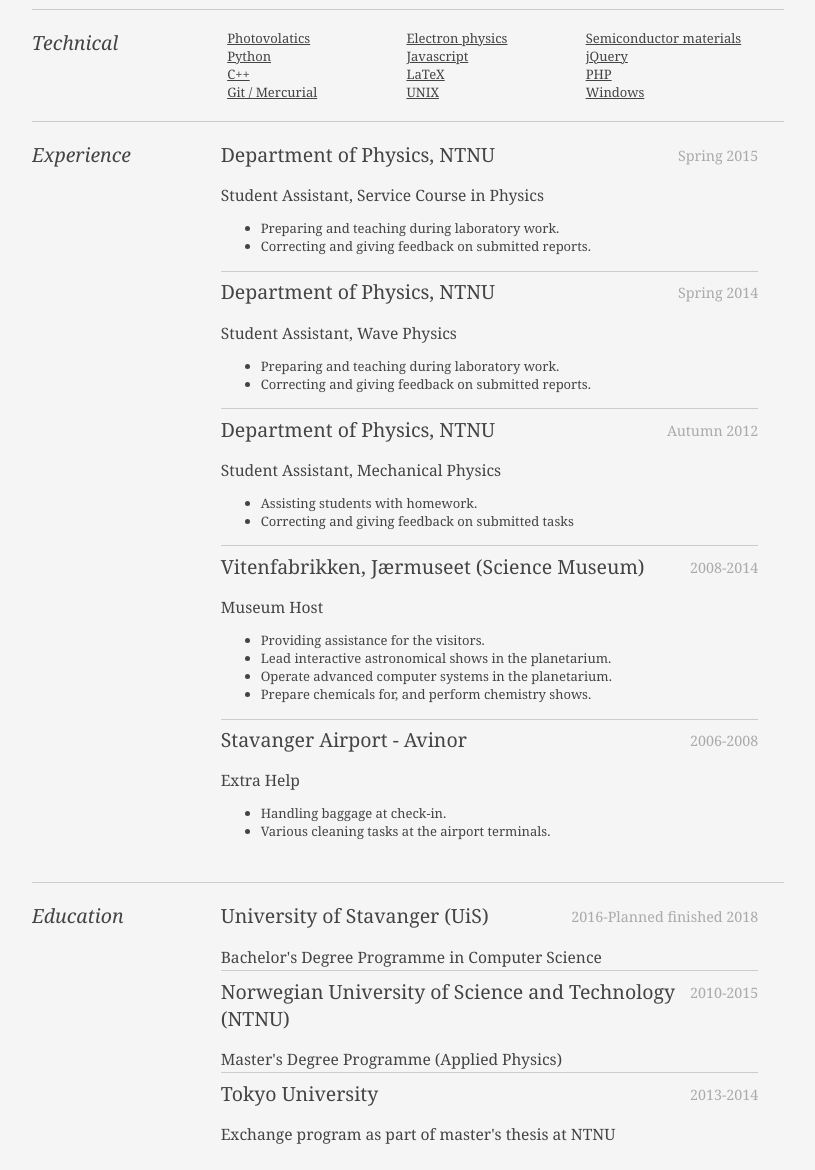
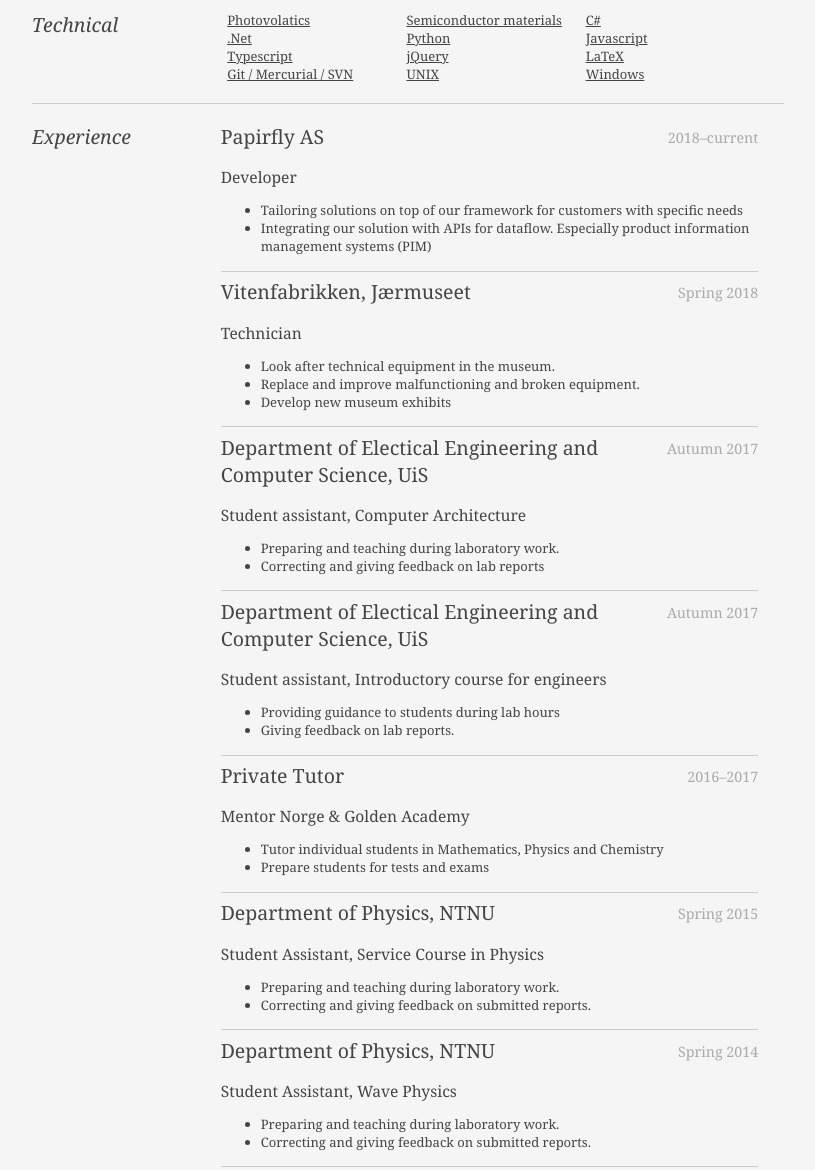
Before and after one commit to KriPet/KriPet.github.io, a plain HTML site: page index.html in a window 1280 px wide. Shown: the part 520-1690 px from the top of the page, without its empty margins (232-1047 px from the left). Drawn offline with Linux system fonts and the light colour scheme.

Commit message:
Updated CV

```diff
--- a/index.html
+++ b/index.html
@@ -1,7 +1,7 @@
 <!DOCTYPE html>
 <!-- saved from url=(0030)http://www.bakemo.no/petermoe/ -->
 <html><head><meta http-equiv="Content-Type" content="text/html; charset=UTF-8">
-	<title>Peter Kristoffersen | Résumé | me@peter.moe</title>
+	<title>Peter Kristoffersen | Résumé | work@peter.moe</title>
 
 	<meta name="keywords" content="resume,cv,job">
 	<meta name="description" content="Résumé of Peter Kristoffersen.">
@@ -10,19 +10,15 @@
 </head>
 <body>
 
-<div class="language-sel">
-		Language: <a href="http://www.bakemo.no/petermoe/index.html"><img src="gb.gif"></a> <a href="http://www.bakemo.no/petermoe/index-no.html"><img src="no.gif"></a>
-</div>
-
 <div id="outer">
 	<div id="inner">
 		<header>
 			<div class="title">
 				<h1>Peter Kristoffersen</h1>
-				<h2>M.Sci. with focus on photovoltaics</h2>
+				<h2>Programmer with M.Sci. in applied physics</h2>
 			</div>
 			<div class="contact-info">
-				<h4><a href="mailto:me@peter.moe">me@peter.moe</a></h4>
+				<h4><a href="mailto:work@peter.moe">work@peter.moe</a></h4>
 				<h4><a href="tel:+4790417771">+47 904 17 771</a></h4>
 			</div>
 		</header>
@@ -56,15 +52,15 @@
 				<h2>Technical</h2>
 				<div class="technicals container">
 					<div>Photovolatics</div>
-					<div>Electron physics</div>
 					<div>Semiconductor materials</div>
+					<div>C#</div>
+					<div>.Net</div>
 					<div>Python</div>
 					<div>Javascript</div>
+					<div>Typescript</div>
 					<div>jQuery</div>
-					<div>C++</div>
 					<div>LaTeX</div>
-					<div>PHP</div>
-					<div>Git / Mercurial</div>
+					<div>Git / Mercurial / SVN</div>
 					<div>UNIX</div>
 					<div>Windows</div>
 				</div>
@@ -72,6 +68,52 @@
 			<section class="experience">
 				<h2>Experience</h2>
 				<div class="jobs">
+					<div class="job">
+						<h2>Papirfly AS</h2>
+						<h3>Developer</h3>
+						<h4>2018&ndash;current</h4>
+						<ul>
+							<li>Tailoring solutions on top of our framework for customers with specific needs</li>
+							<li>Integrating our solution with APIs for dataflow. Especially product information management systems (PIM)</li>
+						</ul>
+					</div>
+					<div class="job">
+						<h2>Vitenfabrikken, Jærmuseet</h2>
+						<h3>Technician</h3>
+						<h4>Spring 2018</h4>
+						<ul>
+							<li>Look after technical equipment in the museum.</li>
+							<li>Replace and improve malfunctioning and broken equipment.</li>
+							<li>Develop new museum exhibits</li>
+						</ul>
+					</div>
+					<div class="job">
+						<h2>Department of Electical Engineering and Computer Science, UiS</h2>
+						<h3>Student assistant, Computer Architecture</h3>
+						<h4>Autumn 2017</h4>
+						<ul>
+							<li>Preparing and teaching during laboratory work.</li>
+							<li>Correcting and giving feedback on lab reports</li>
+						</ul>
+					</div>
+					<div class="job">
+						<h2>Department of Electical Engineering and Computer Science, UiS</h2>
+						<h3>Student assistant, Introductory course for engineers</h3>
+						<h4>Autumn 2017</h4>
+						<ul>
+							<li>Providing guidance to students during lab hours</li>
+							<li>Giving feedback on lab reports.</li>
+						</ul>
+					</div>
+					<div class="job">
+						<h2>Private Tutor</h2>
+						<h3>Mentor Norge & Golden Academy</h3>
+						<h4>2016&ndash;2017</h4>
+						<ul>
+							<li>Tutor individual students in Mathematics, Physics and Chemistry</li>
+							<li>Prepare students for tests and exams</li>
+						</ul>
+					</div>
 					<div class="job">
 						<h2>Department of Physics, NTNU</h2>
 						<h3>Student Assistant, Service Course in Physics</h3>
@@ -102,7 +144,7 @@
 					<div class="job">
 						<h2>Vitenfabrikken, Jærmuseet (Science Museum)</h2>
 						<h3>Museum Host</h3>
-						<h4>2008-2014</h4>
+						<h4>2008&ndash;2014</h4>
 						<ul>
 							<li>Providing assistance for the visitors.</li>
 							<li>Lead interactive astronomical shows in the planetarium.</li>
@@ -113,7 +155,7 @@
 					<div class="job">
 						<h2>Stavanger Airport - Avinor</h2>
 						<h3>Extra Help</h3>
-						<h4>2006-2008</h4>
+						<h4>2006&ndash;2008</h4>
 						<ul>
 							<li>Handling baggage at check-in.</li>
 							<li>Various cleaning tasks at the airport terminals.</li>
@@ -128,17 +170,17 @@
 					<div class="education">
 						<h2>University of Stavanger (UiS)</h2>
 						<h3>Bachelor's Degree Programme in Computer Science</h3>
-						<h4>2016-Planned finished 2018</h4>
+						<h4>2016&ndash;2018</h4>
 					</div>
 					<div class="education">
 						<h2>Norwegian University of Science and Technology (NTNU)</h2>
 						<h3>Master's Degree Programme (Applied Physics)</h3>
-						<h4>2010-2015</h4>
+						<h4>2010&ndash;2015</h4>
 					</div>
 					<div class="education">
 						<h2>Tokyo University</h2>
 						<h3>Exchange program as part of master's thesis at NTNU</h3>
-						<h4>2013-2014</h4>
+						<h4>2013&ndash;2014</h4>
 					</div>
 				</div>
 			</section>
@@ -171,7 +213,7 @@
 		</div> <!--// content -->
 		<footer>
 			<p>
-				Peter Kristoffersen — <a href="mailto:me@peter.moe">me@peter.moe</a> — <a href="tel:+4790417771">+47 904 17 771</a>
+				Peter Kristoffersen — <a href="mailto:work@peter.moe">work@peter.moe</a> — <a href="tel:+4790417771">+47 904 17 771</a>
 			</p>
 		</footer><!--// footer -->
 
```
